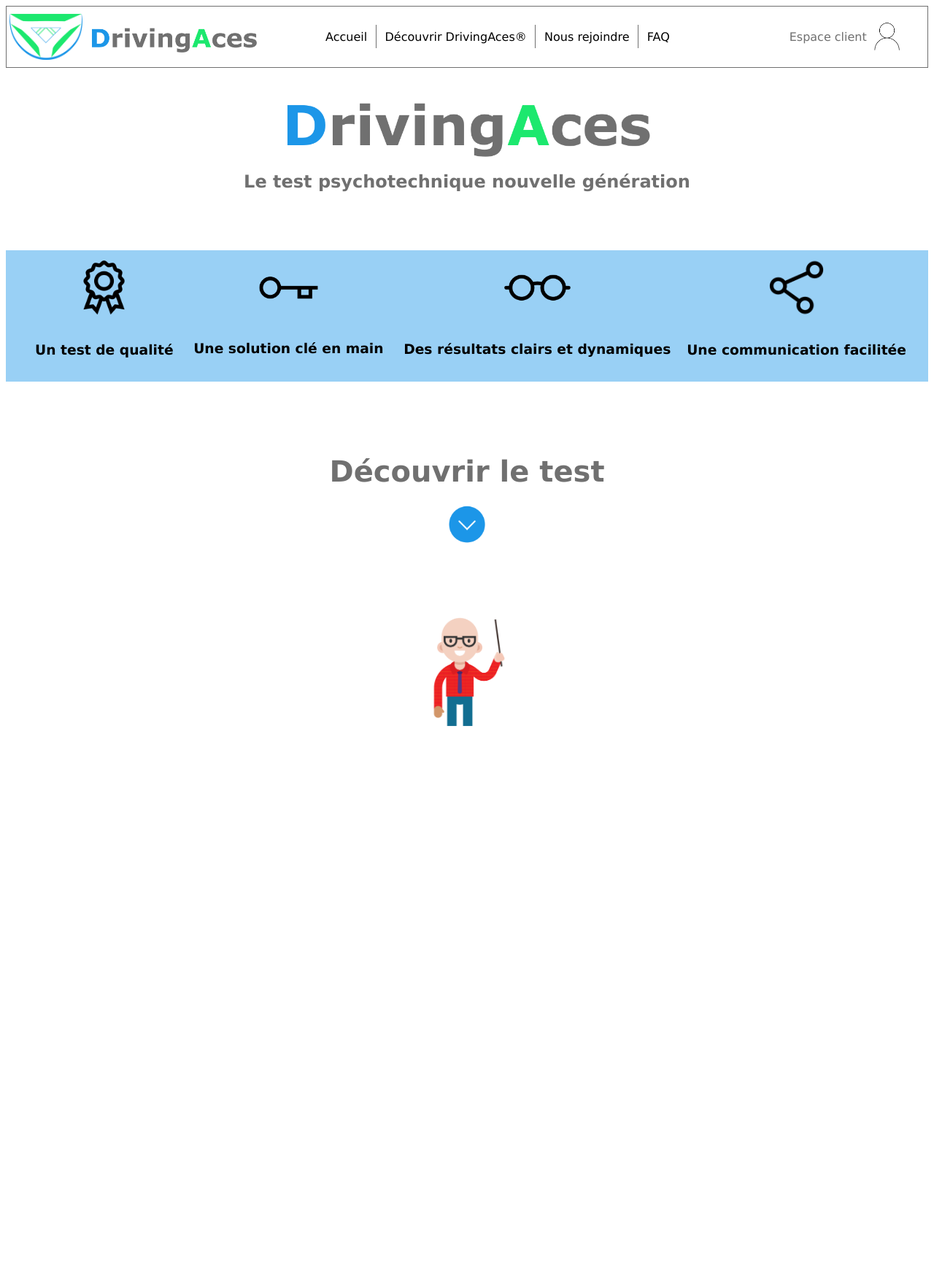
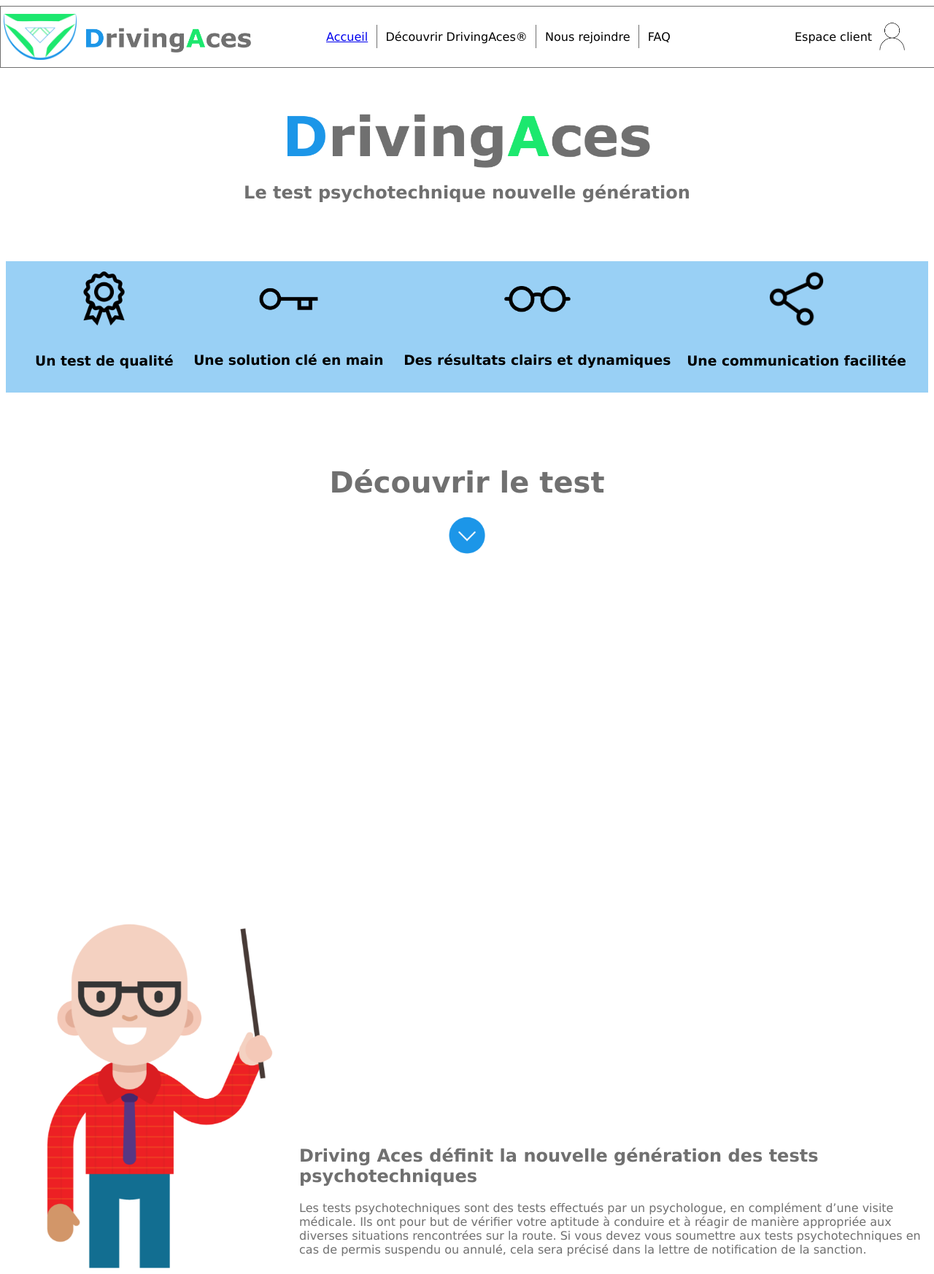
Before and after one commit to ossoua/APP, a PHP site: page / in a window 1280 px wide. Shown: the whole page at 73% size. Before the commit the page ends 995 px from the top, so only its background shows below. Run offline with PHP 8.4, Linux system fonts and the light colour scheme.

Commit message:
maj accueil

```diff
--- a/index.html
+++ b/index.html
@@ -9,7 +9,6 @@
 
 
   <body>
-    <div id="page_accueil">
       <header>
           <div id="logo">
             <img src="img/logo_produit.png" alt="Logo Produit" width="100px">
@@ -19,7 +18,7 @@
 
           <nav>
             <ul>
-              <li>Accueil</li>
+              <li><a href="#page_accueil">Accueil</a></li>
               <img src="img/Ligne 1.png" alt="ligne">
               <li>Découvrir DrivingAces®</li>
               <img src="img/Ligne 1.png" alt="ligne">
@@ -37,7 +36,7 @@
 
         </header>
 
-        <section>
+        <section id="page_accueil">
           <img id="titre" src="img/DrivingAces.png" alt="titre_accueil">
           <h1>Le test psychotechnique nouvelle génération</h1>
 
@@ -65,13 +64,15 @@
           <h1 id="test">Découvrir le test</h1>
           <a href="#presentation"><img src="img/suivant@2x.png" alt="icone_suivant" height="80px"></a>
         </section>
-      </div>
 
-      <div id="presentation">
-        <section>
-          <img id="personnage_presentation" src="img/personnage3@2x.png" alt="personnage3" width="10%">
+
+        <section id="presentation">
+          <img id="personnage_presentation" src="img/personnage3@2x.png" alt="personnage3">
+          <div class="texte">
+            <h2>Driving Aces définit la nouvelle génération des tests psychotechniques</h2>
+            <p>Les tests psychotechniques sont des tests effectués par un psychologue, en complément d’une visite médicale. Ils ont pour but de vérifier votre aptitude à conduire et à réagir de manière appropriée aux diverses situations rencontrées sur la route. Si vous devez vous soumettre aux tests psychotechniques en cas de permis suspendu ou annulé, cela sera précisé dans la lettre de notification de la sanction.</p>
+          </div>
         </section>
-      </div>
 
       <div id="">
 
--- a/stylesheets/style_accueil.css
+++ b/stylesheets/style_accueil.css
@@ -1,5 +1,20 @@
 body{
   overflow: hidden;
+}
+
+#page_accueil{
+  color: #707070;
+  padding-top: 130px;
+  text-align: center;
+}
+
+#presentation{
+  max-height: 800px;
+  width: 100%;
+  color: #707070;
+  display: flex;
+  align-items: flex-end;
+
 }
 
 #titre{
@@ -16,10 +31,8 @@
 }
 
 section{
-  text-align: center;
-  padding-top: 30px;
   margin: auto;
-  min-height: 650px;
+  min-height: 800px;
 }
 
 .bandeau{
@@ -39,6 +52,10 @@
 }
 
 #personnage_presentation{
-  position: relative;
-  bottom: 0;
+  display: block;
+  height: 500px;
 }
+
+.text{
+  text-align: justify;
+}
--- a/stylesheets/style_header.css
+++ b/stylesheets/style_header.css
@@ -1,13 +1,5 @@
 * {
   font-family: Verdana;
-}
-
-#page_accueil{
-  min-height: 800px;
-  color: #707070;
-}
-#page2{
-  min-height: 800px;
 }
 
 
@@ -35,6 +27,10 @@
 }
 
 header{
+  position: fixed;
+  width: 100%;
+  left: 0;
+  right: 0;
   display: flex;
   flex-wrap: wrap;
   align-items: center;
```
